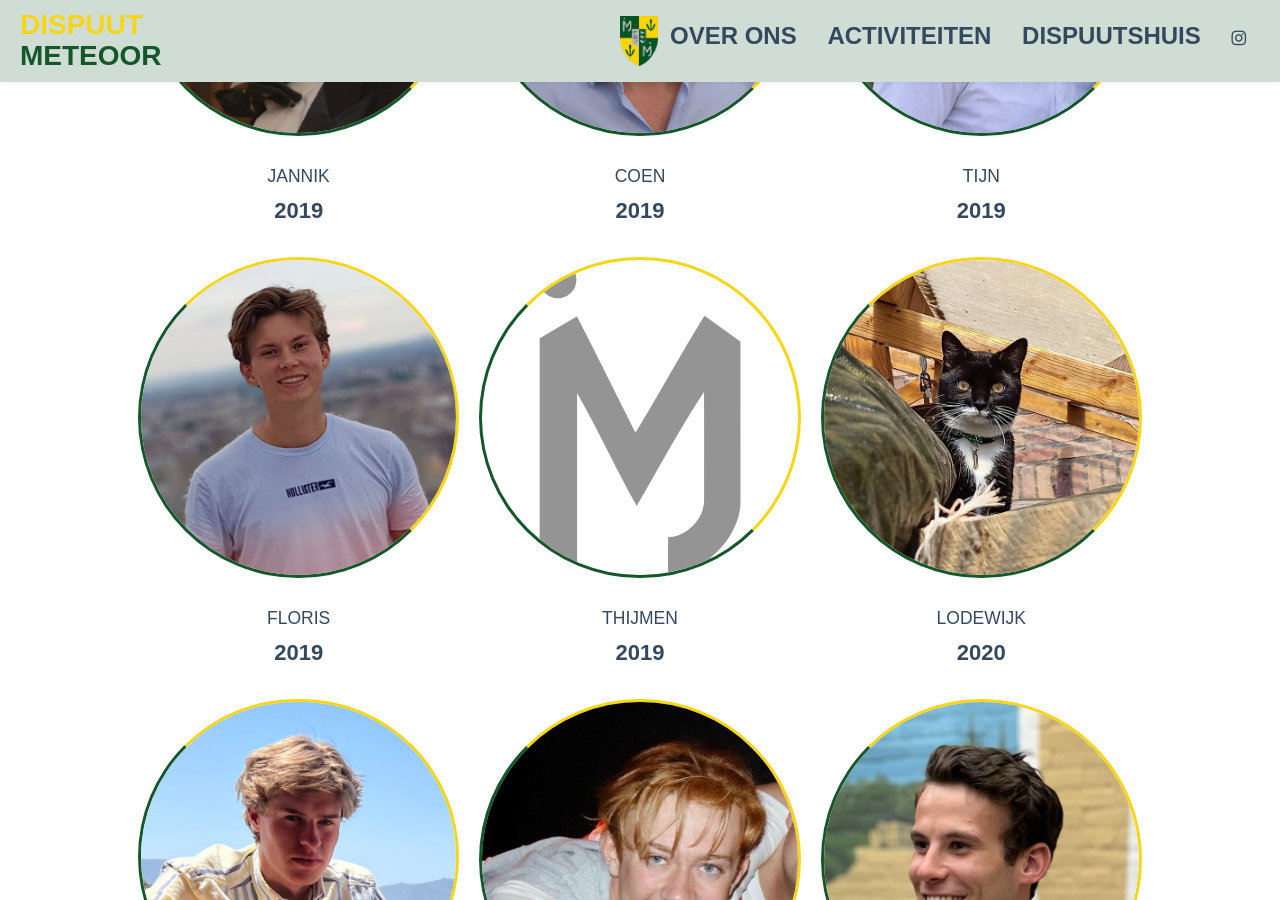
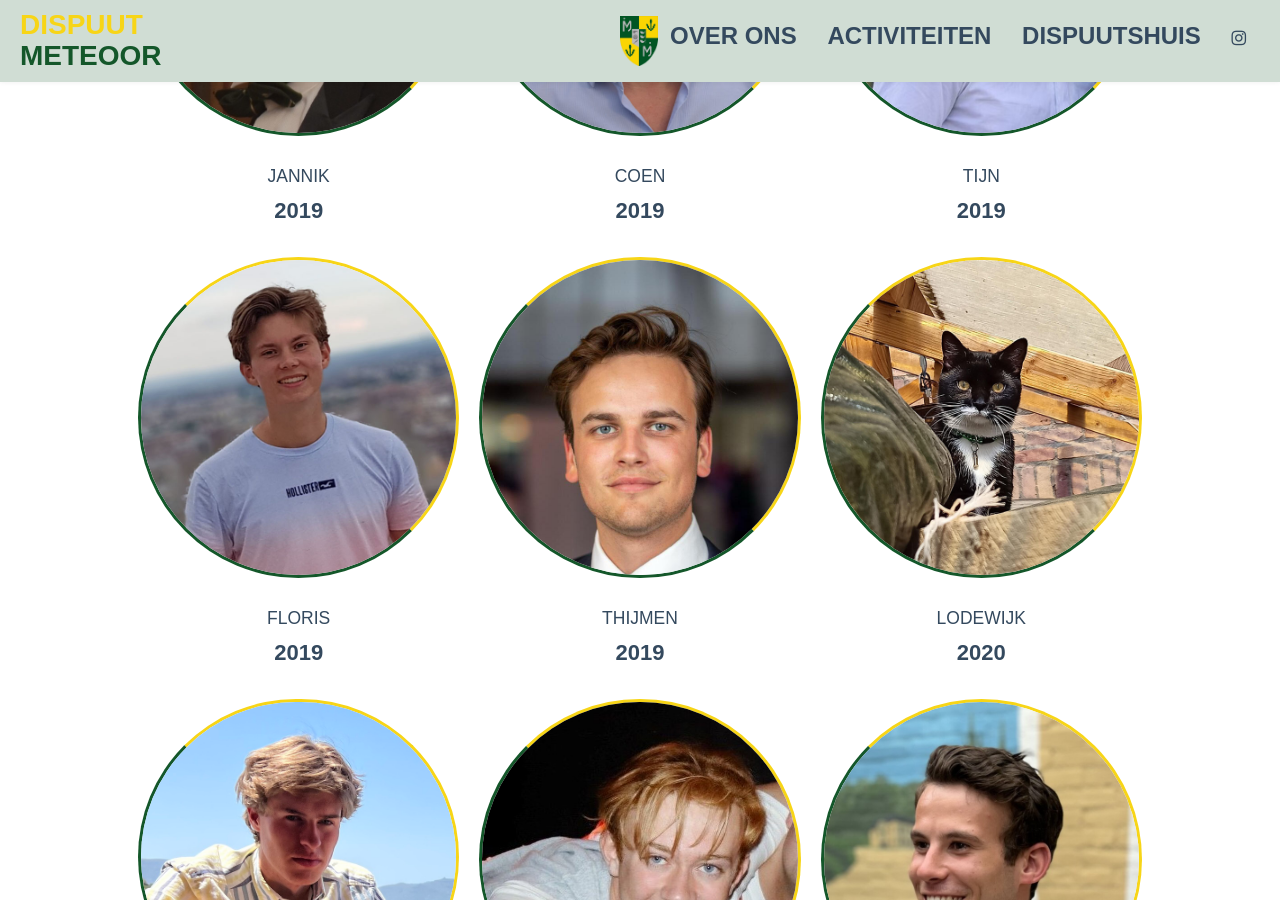
Before and after one commit to Meteoor1958/Meteoor1958.github.io, a Jekyll site: the page built from index.html, in a window 1280 px wide and 900 px high, scrolled down 2289 px. Built offline with Jekyll 4.4.1, drawn with Linux system fonts in a browser that asks for light colours.

Commit message:
test jafet

```diff
--- a/index.html
+++ b/index.html
@@ -99,7 +99,7 @@ layout: default
 
             <aside class="home-sticky-post post has-post-thumbnail sticky ">
             <span class="post-image">
-            <a href="#"><img width="502" height="502" src="images/2018-Noah.jpg"
+            <a href="#"><img width="502" height="502" src="images/2018-noah.jpg"
                              class="attachment-sticky size-sticky" alt=""/>
             </a>
             </span>
@@ -253,7 +253,7 @@ layout: default
             <aside class="home-sticky-post post has-post-thumbnail sticky ">
             <span class="post-image">
             <a href="#">
-            <img width="502" height="502" src="images/metjewapen.png"
+            <img width="502" height="502" src="images/2019-Thijmen.jpeg"
                  class="attachment-sticky size-sticky" alt=""/>
             </a>
             </span>
@@ -384,7 +384,7 @@ layout: default
 
             <aside class="home-sticky-post post has-post-thumbnail sticky ">
             <span class="post-image">
-            <a href="#"><img width="502" height="502" src="images/2021-Gijs.jpg"
+            <a href="#"><img width="502" height="502" src="images/2021-gijs.jpg"
                              class="attachment-sticky size-sticky" alt=""/>
             </a>
             </span>
@@ -396,7 +396,7 @@ layout: default
                         <li class="time">
                             <a href="#"
                                title="The Sunny Day">
-                                <time class="post-date updated" datetime="2015-01-21">2021</time>
+                                <time class="post-date updated" datetime="2021-01-21">2021</time>
                             </a>
                         </li>
                     </ul>
```
Also changed, not shown: activiteiten.html (+4 -3 lines), images/2019-Thijmen.jpeg (added).
